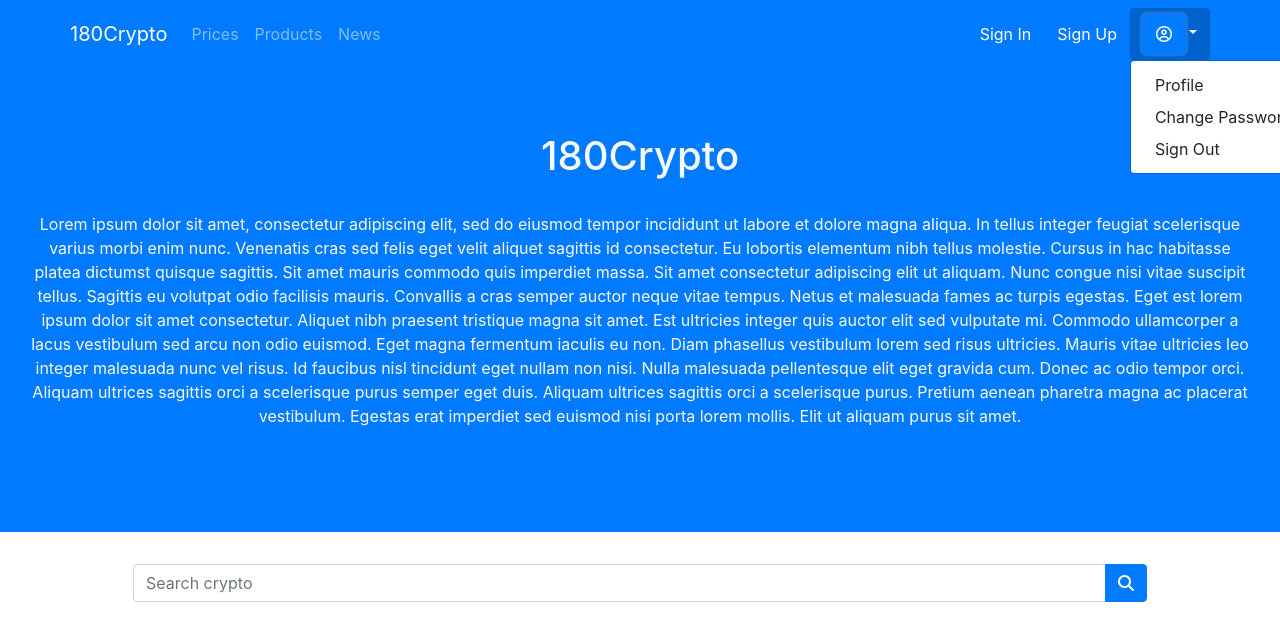
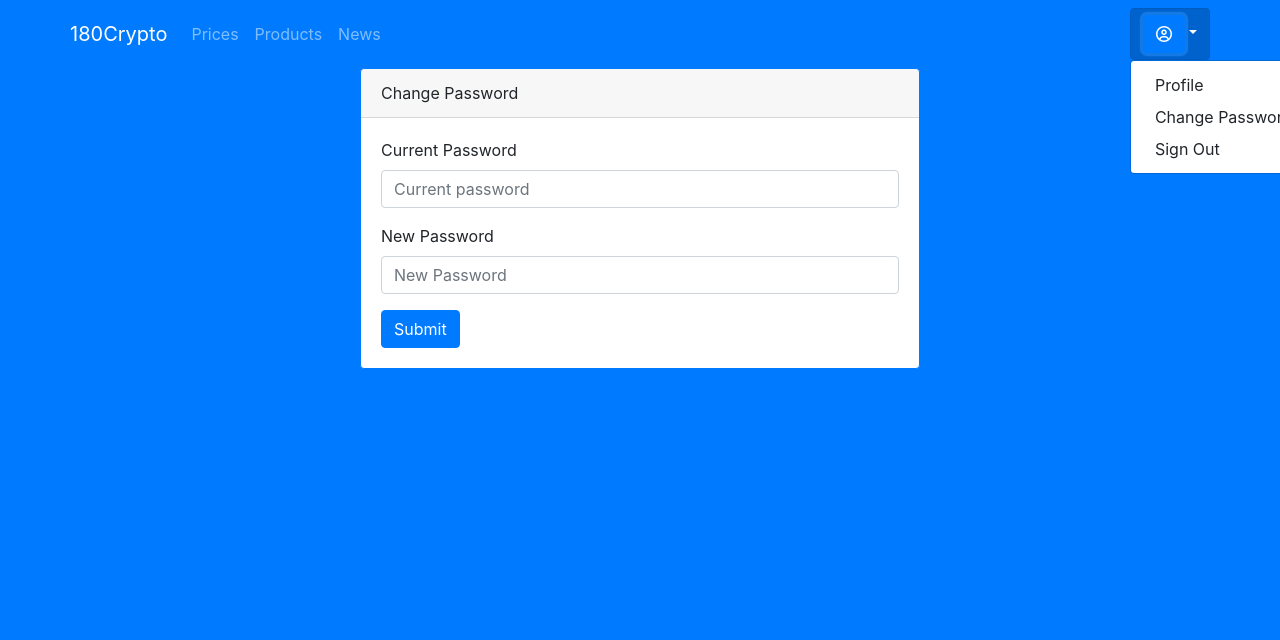
Before and after one commit to brandonabutin/CS180Group4, a React (Create React App) app: page /changePassword in a window 1280 px wide. Both pictures are taken after a click on the button 1169 px from the left and 34 px from the top of the page. Shown: the top 640 px of the page. Built offline with nearby package versions, Linux system fonts and the light colour scheme.

Commit message:
Changed file structure, added react router, routed change password

```diff
--- a/package.json
+++ b/package.json
@@ -4,10 +4,13 @@
   "private": true,
   "dependencies": {
     "bootstrap": "^4.3.1",
+    "formik": "^2.0.1",
     "react": "^16.10.2",
     "react-bootstrap": "^1.0.0-beta.14",
     "react-dom": "^16.10.2",
-    "react-scripts": "3.2.0"
+    "react-router-dom": "^5.1.2",
+    "react-scripts": "3.2.0",
+    "yup": "^0.27.0"
   },
   "scripts": {
     "start": "react-scripts start",
--- a/src/App.css
+++ b/src/components/App.css
@@ -29,3 +29,11 @@ background-color: #007bff;
 .dropdown:hover>.dropdown-menu {
   display: block;
 }
+
+.passwordCard
+{
+background-color: #007bff;
+height: 100vh;
+max-width: 100%;
+max-height: 100%;
+}
--- a/src/App.js
+++ b/src/components/App.js
@@ -1,5 +1,8 @@
 import React, {Component} from 'react';
 import './App.css';
+import { Switch, Route, withRouter } from 'react-router-dom'
+
+import Main from './Main'
 import Navbar from 'react-bootstrap/Navbar';
 import Nav from 'react-bootstrap/Nav';
 import Button from 'react-bootstrap/Button';
@@ -13,6 +16,18 @@ import Row from 'react-bootstrap/Row';
 import Col from 'react-bootstrap/Col';
 
 class App extends Component {
+
+
+  constructor(props){
+    super(props)
+
+    this.changePassword = this.changePassword.bind(this)
+  }
+
+  changePassword(){
+    this.props.history.push('/changePassword')
+  }
+
   render() {
     return (<div id="parent">
 
@@ -39,7 +54,7 @@ class App extends Component {
 
               <Dropdown.Menu>
                 <Dropdown.Item href="#/action-1">Profile</Dropdown.Item>
-                <Dropdown.Item href="#/action-2">Change Password</Dropdown.Item>
+                <Dropdown.Item as="button" onClick = {this.changePassword}>Change Password</Dropdown.Item>
                 <Dropdown.Item href="#/action-3">Sign Out</Dropdown.Item>
               </Dropdown.Menu>
             </Dropdown>
@@ -78,4 +93,4 @@ class App extends Component {
   }
 }
 
-export default App;
+export default withRouter(App);
--- /dev/null
+++ b/src/components/ChangePassword.js
@@ -0,0 +1,94 @@
+import React, {Component} from 'react';
+import './App.css';
+import Main from './Main'
+import Navbar from 'react-bootstrap/Navbar';
+import Nav from 'react-bootstrap/Nav';
+import Button from 'react-bootstrap/Button';
+import ButtonToolbar from 'react-bootstrap/ButtonToolbar';
+import Jumbotron from 'react-bootstrap/Jumbotron';
+import Container from 'react-bootstrap/Container';
+import Dropdown from 'react-bootstrap/Dropdown';
+import InputGroup from 'react-bootstrap/InputGroup';
+import FormControl from 'react-bootstrap/FormControl';
+import Row from 'react-bootstrap/Row';
+import Col from 'react-bootstrap/Col';
+import Form from 'react-bootstrap/Form';
+import Card from 'react-bootstrap/Card';
+
+class ChangePassword extends Component {
+
+  constructor(props) {
+    super(props)
+
+    this.done = this.done.bind(this)
+  }
+
+  done() {
+    this.props.history.push('/')
+  }
+  render() {
+    return (<div> < Navbar bg = "primary" variant = "dark" sticky = "top" > <Container>
+      <Navbar.Brand href="#home">180Crypto</Navbar.Brand>
+      <Nav className="mr-auto">
+        <Nav.Link href="#Prices">Prices</Nav.Link>
+        <Nav.Link href="#Products">Products</Nav.Link>
+        <Nav.Link href="#News">News</Nav.Link>
+      </Nav>
+      <ButtonToolbar>
+
+        <Dropdown className="mr-auto">
+
+          <Dropdown.Toggle>
+            <Button variant="primary">
+              <i class="far fa-user-circle"></i>
+            </Button>
+          </Dropdown.Toggle>
+
+          <Dropdown.Menu>
+            <Dropdown.Item href="#/action-1">Profile</Dropdown.Item>
+            <Dropdown.Item as="button" onClick={this.changePassword}>Change Password</Dropdown.Item>
+            <Dropdown.Item href="#/action-3">Sign Out</Dropdown.Item>
+          </Dropdown.Menu>
+        </Dropdown>
+
+      </ButtonToolbar>
+    </Container>
+  </Navbar>
+  <Container className ="passwordCard" >
+    <Row className="mx-auto">
+      <Col className= "mx-auto">
+        <Card className= "mx-auto" border="primary" style={{
+            width: '35rem'
+          }}>
+          <Card.Header>Change Password</Card.Header>
+          <Card.Body>
+            < Form >
+              <Form.Group controlId="formBasicEmail">
+                <Form.Label>Current Password</Form.Label>
+                <Form.Control type="password" placeholder="Current password"/>
+
+              </Form.Group>
+
+              <Form.Group controlId="formBasicPassword">
+                <Form.Label>New Password</Form.Label>
+                <Form.Control type="password" placeholder="New Password"/>
+                  <Form.Text className="text-muted">
+
+                  </Form.Text>
+              </Form.Group>
+
+              <Button variant="primary" type="submit" onClick={this.done}>
+                Submit
+              </Button>
+              < /Form></Card.Body>
+            </Card>
+            <br/>
+          </Col>
+        </Row>
+  </Container>
+
+</div>);
+  }
+}
+
+export default ChangePassword
--- /dev/null
+++ b/src/components/Main.js
@@ -0,0 +1,15 @@
+import React from 'react'
+import { Switch, Route, withRouter } from 'react-router-dom'
+import App from './App'
+import ChangePassword from './ChangePassword'
+
+const Main = () => (
+  <main>
+    <Switch>
+      <Route exact path='/' component={App}/>
+      <Route path='/changePassword' component={ChangePassword}/>
+    </Switch>
+  </main>
+)
+
+export default Main
--- a/src/index.js
+++ b/src/index.js
@@ -1,11 +1,23 @@
 import React from 'react';
 import ReactDOM from 'react-dom';
+import { Route, Link, BrowserRouter as Router } from 'react-router-dom'
 import './index.css';
-import App from './App';
+import App from './components/App';
+import ChangePassword from './components/ChangePassword';
+
 import * as serviceWorker from './serviceWorker';
 
 
-ReactDOM.render(<App />, document.getElementById('root'));
+const routing = (
+  <Router>
+    <div>
+      <Route exact path="/" component={App} />
+      <Route path="/changePassword" component={ChangePassword} />
+    </div>
+  </Router>
+)
+
+ReactDOM.render(routing, document.getElementById('root'));
 
 // If you want your app to work offline and load faster, you can change
 // unregister() to register() below. Note this comes with some pitfalls.
```
Also changed, not shown: src/components/Home.js (added), 1 other file (tests, documents, lock files or other folders).
